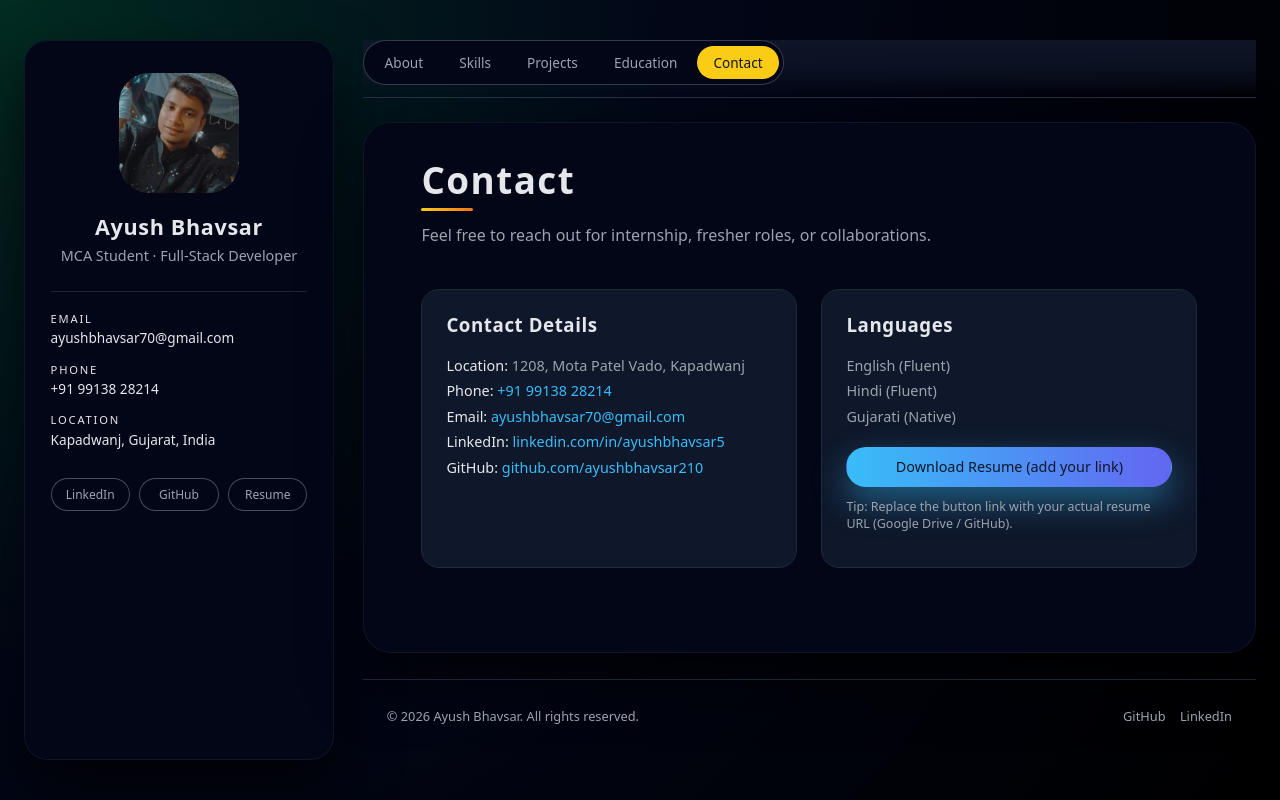
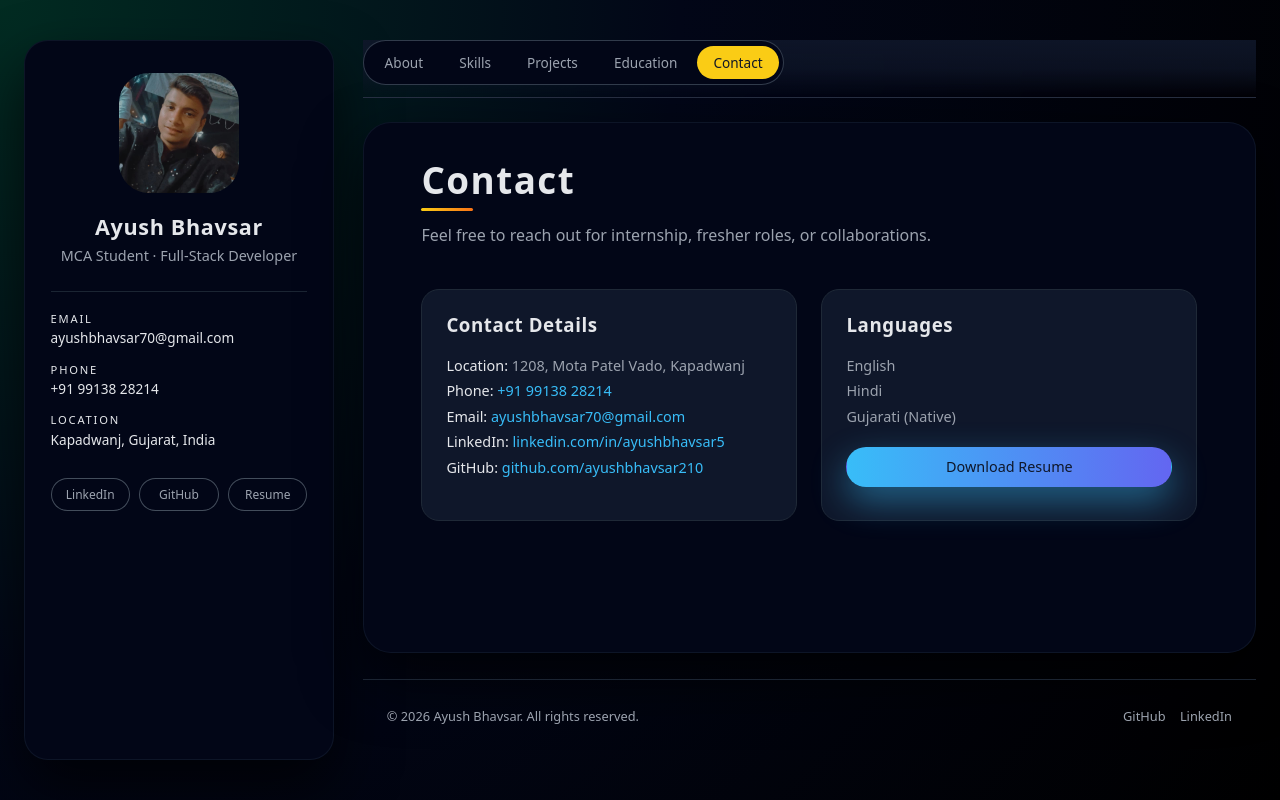
Before and after one commit to ayushbhavsar210/Ayush-Portfolio, a React (Vite) app: page /contact in a window 1280 px wide. Built offline with nearby package versions, Linux system fonts and the light colour scheme.

Commit message:
Small Changes to the education and all

```diff
--- a/src/components/About.jsx
+++ b/src/components/About.jsx
@@ -15,9 +15,7 @@ const About = () => {
           <div className="about-card">
             <h3>Full‑Stack Mindset</h3>
             <p>
-              I have hands-on experience with ASP.NET, Node.js, Express.js, React and Flutter.
-              I understand how frontend and backend systems communicate and I focus on writing
-              clean, modular code that follows best practices.
+              I have a full-stack development mindset with primary experience in the MERN stack and PHP, focusing on building clean, scalable applications. I also have working knowledge of ASP.NET and Flutter, allowing me to adapt quickly across technologies.
             </p>
           </div>
           <div className="about-card">
@@ -31,7 +29,7 @@ const About = () => {
           <div className="about-card">
             <h3>Career Goals</h3>
             <p>
-              I&apos;m looking for an internship or junior role in Web Development (.NET / MERN / MEAN)
+              I&apos;m looking for an internship or junior role in Web Development ( MEAN / MERN / PHP )
               where I can learn from senior developers, contribute to production code, and grow into
               a reliable full‑stack engineer.
             </p>
--- a/src/components/Contact.jsx
+++ b/src/components/Contact.jsx
@@ -40,8 +40,8 @@ const Contact = () => {
           <div className="contact-card">
             <h3>Languages</h3>
             <ul className="contact-list">
-              <li>English (Fluent)</li>
-              <li>Hindi (Fluent)</li>
+              <li>English</li>
+              <li>Hindi </li>
               <li>Gujarati (Native)</li>
             </ul>
             <a
@@ -50,11 +50,9 @@ const Contact = () => {
               target="_blank"
               rel="noreferrer"
             >
-              Download Resume (add your link)
+              Download Resume
             </a>
-            <p className="resume-note">
-              Tip: Replace the button link with your actual resume URL (Google Drive / GitHub).
-            </p>
+
           </div>
         </div>
       </div>
--- a/src/components/Education.jsx
+++ b/src/components/Education.jsx
@@ -12,7 +12,7 @@ const Education = () => {
               Charotar University of Science and Technology (CHARUSAT), Gujarat ·
               Aug 2024 – Oct 2026 (Expected)
             </p>
-            <p className="edu-grade">Current CGPA: 7.11 / 10</p>
+            <p className="edu-grade">Current CGPA: 7.38 / 10</p>
           </div>
           <div className="edu-item">
             <h3>Bachelor of Computer Applications (BCA)</h3>
```
